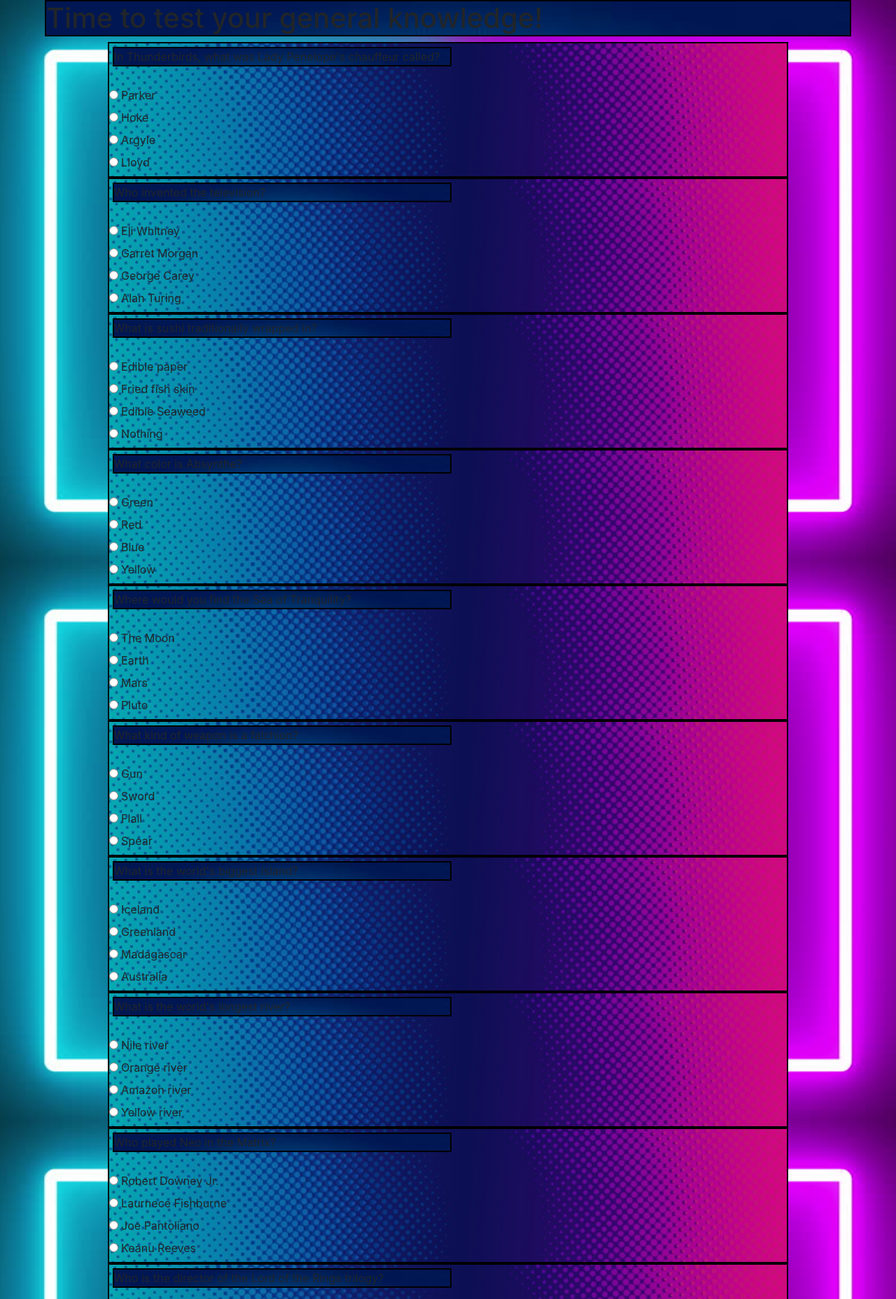
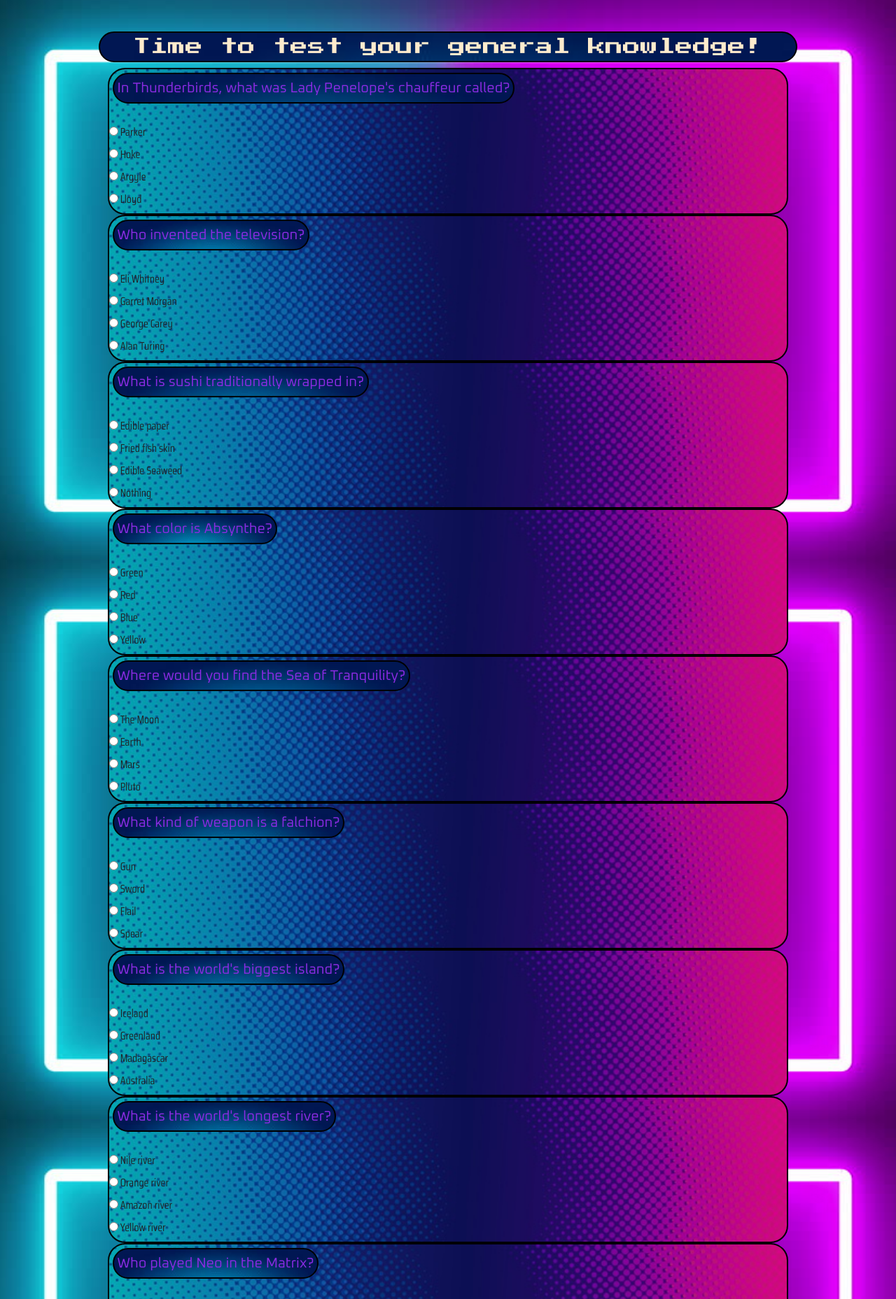
Before and after one commit to Branston-CodeSpace/php-quiz, a PHP site: page / in a window 1280 px wide. Shown: the top 1857 px of the page at 70% size. Run offline with PHP 8.4, Linux system fonts and the light colour scheme.

Commit message:
changed some box styles

```diff
--- a/css/style.css
+++ b/css/style.css
@@ -10,28 +10,41 @@ body{
 
 .heading{
     border: 2px solid black;
-    margin-left: 5%;
-    margin-right: 5%;
+    border-radius: 25px;
+    margin-left: 11%;
+    margin-right: 11%;
+    margin-top: 3.5%;
+    padding: 5px;
     background-image: url(../images/question_background.jfif);
     background-repeat: no-repeat;
     background-size: cover;
+    font-family: 'Press Start 2P', cursive;
+    color: blanchedalmond;
+    font-size: 25px;
+    text-align: center;
 }
 
 .questions{
     border: 2px solid black;
+    border-radius: 25px;
+    padding: 5px;
     margin: 5px;
     background-image: url(../images/question_background.jfif);
     background-repeat: no-repeat;
     background-size: cover;
-
-    width: 50%;
+    font-family: 'Oxanium', cursive;
+    width: max-content;
+    color: blueviolet;
+    font-size: 20px;
 }
 
 .answers{
     border: 2px solid black;
+    border-radius: 25px;
     margin-left: 12%;
     margin-right: 12%;
     background-image: url(../images/answer_background.jpg);
     background-repeat: no-repeat;
     background-size: cover;
+    font-family: 'Saira Condensed', sans-serif;
 }
--- a/index.php
+++ b/index.php
@@ -56,7 +56,8 @@
     <div>
       <h1 class="heading">Time to test your general knowledge!</h1>
     </div>
-    <!-- Bootstrap CSS -->
+    <!-- Links -->
+    <link href="https://fonts.googleapis.com/css?family=Oxanium|Press+Start+2P|Saira+Condensed&display=swap" rel="stylesheet">
     <link rel="stylesheet" href="css/style.css">
     <link rel="stylesheet" href="https://stackpath.bootstrapcdn.com/bootstrap/4.3.1/css/bootstrap.min.css" integrity="sha384-ggOyR0iXCbMQv3Xipma34MD+dH/1fQ784/j6cY/iJTQUOhcWr7x9JvoRxT2MZw1T" crossorigin="anonymous">
     <script src="https://code.jquery.com/jquery-3.3.1.slim.min.js" integrity="sha384-q8i/X+965DzO0rT7abK41JStQIAqVgRVzpbzo5smXKp4YfRvH+8abtTE1Pi6jizo" crossorigin="anonymous"></script>
```
